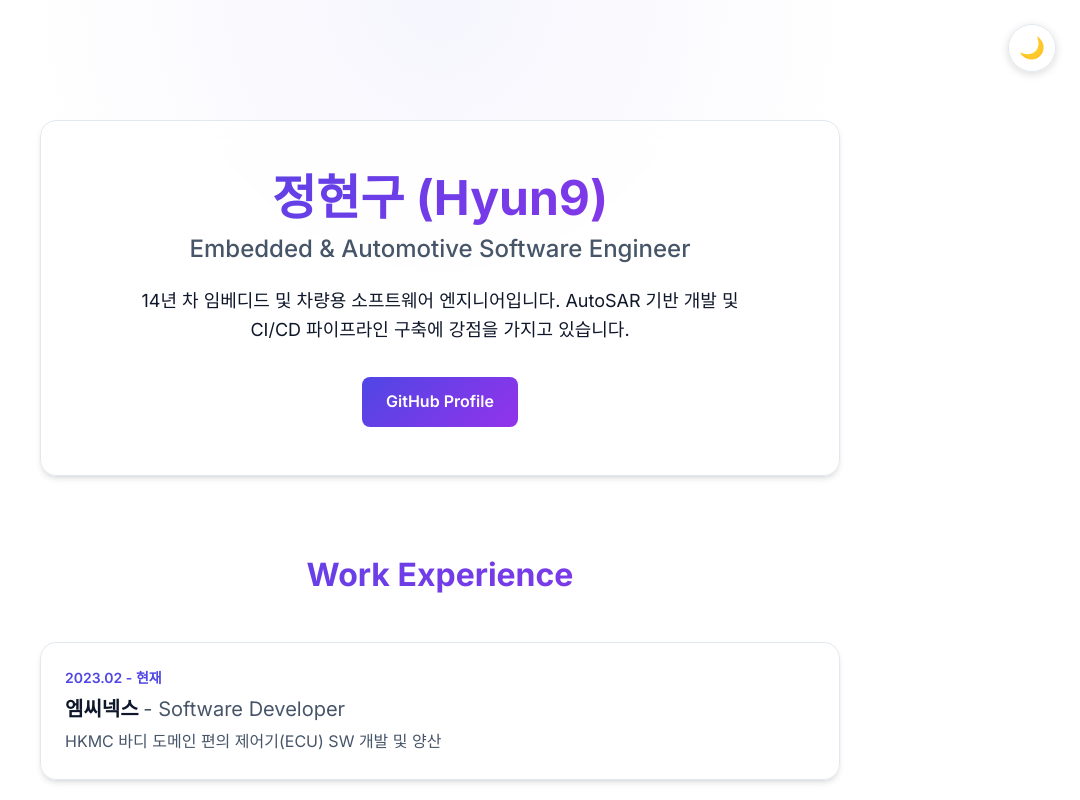
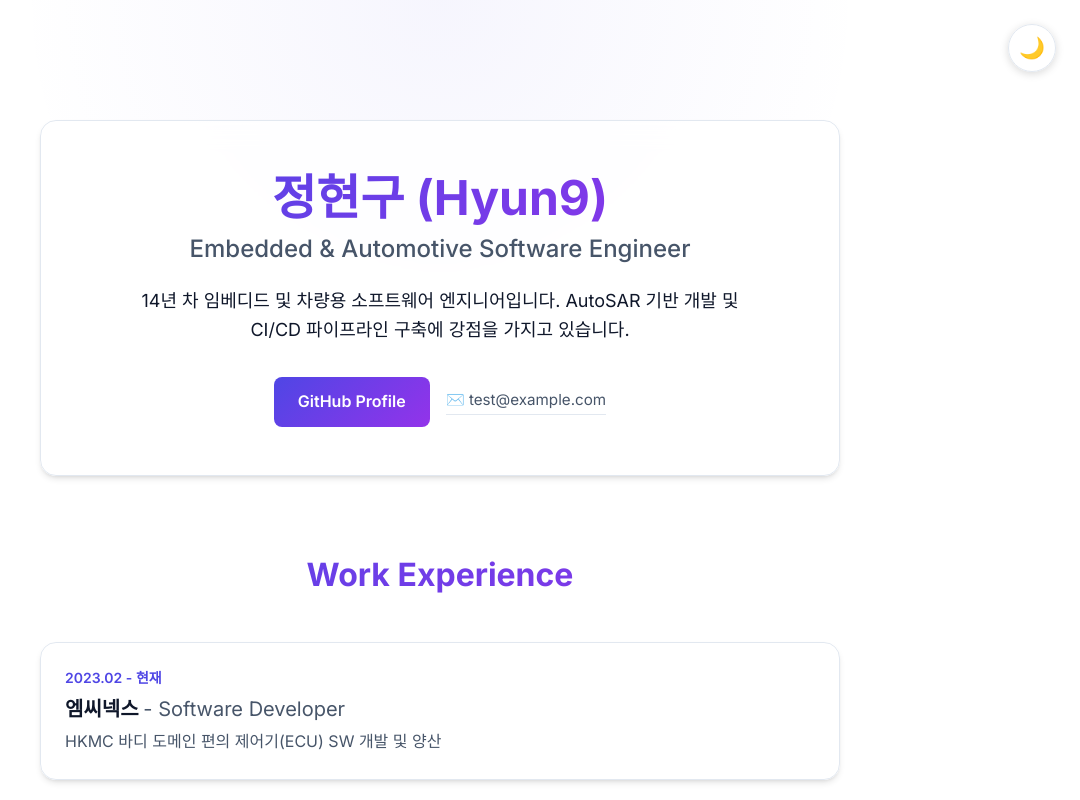
Before and after one commit to TimerOverflow/Hyun9_Portfolio, a React (Vite) app: page / in a window 1280 px wide. Shown: the top 800 px of the page, without its empty margins (200-1280 px from the left). Built offline with nearby package versions, Linux system fonts and the light colour scheme.

Commit message:
fix(UI): light mode text color to black, add email display to header

```diff
--- a/src/components/Header.jsx
+++ b/src/components/Header.jsx
@@ -2,7 +2,7 @@ import React from 'react';
 import { portfolioData } from '../data/portfolioData';
 
 const Header = () => {
-  const { name, role, description, github } = portfolioData.header;
+  const { name, role, description, github, email } = portfolioData.header;
 
   return (
     <header style={styles.header}>
@@ -13,14 +13,20 @@ const Header = () => {
           <p style={{ marginTop: '1.5rem', fontSize: '1.125rem', maxWidth: '600px', margin: '1.5rem auto' }}>
             {description}
           </p>
-          <div style={{ marginTop: '2rem' }}>
+          <div style={{ marginTop: '2rem', display: 'flex', gap: '1rem', justifyContent: 'center', alignItems: 'center', flexWrap: 'wrap' }}>
             <a href={github} target="_blank" rel="noopener noreferrer" className="btn btn-primary" style={{ textDecoration: 'none' }}>
               GitHub Profile
             </a>
+            {email && (
+              <a href={`mailto:${email}`} style={{ color: 'var(--text-secondary)', fontSize: '0.95rem', textDecoration: 'none', borderBottom: '1px solid var(--border-color)', paddingBottom: '2px' }}>
+                ✉️ {email}
+              </a>
+            )}
           </div>
         </div>
       </div>
     </header>
+
   );
 };
 
--- a/src/index.css
+++ b/src/index.css
@@ -16,7 +16,7 @@
   --transition: all 0.3s cubic-bezier(0.4, 0, 0.2, 1);
   /* Project detail area — light theme (노션 스타일) */
   --detail-bg: #ffffff;
-  --detail-text: #37352f;
+  --detail-text: #000000;
   --detail-text-muted: #787774;
   --detail-border: #e3e2e0;
   --detail-card-bg: #f7f6f3;
```
